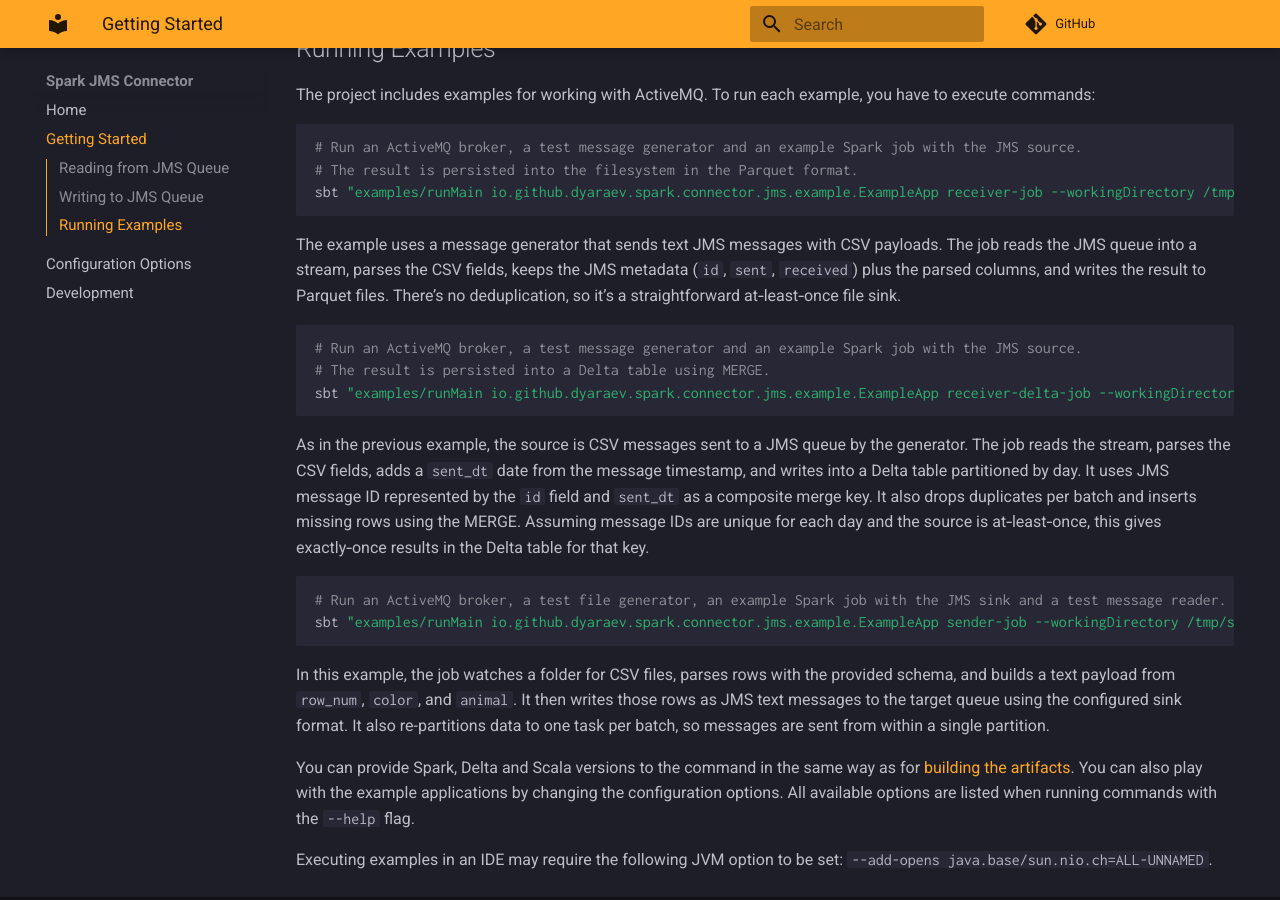
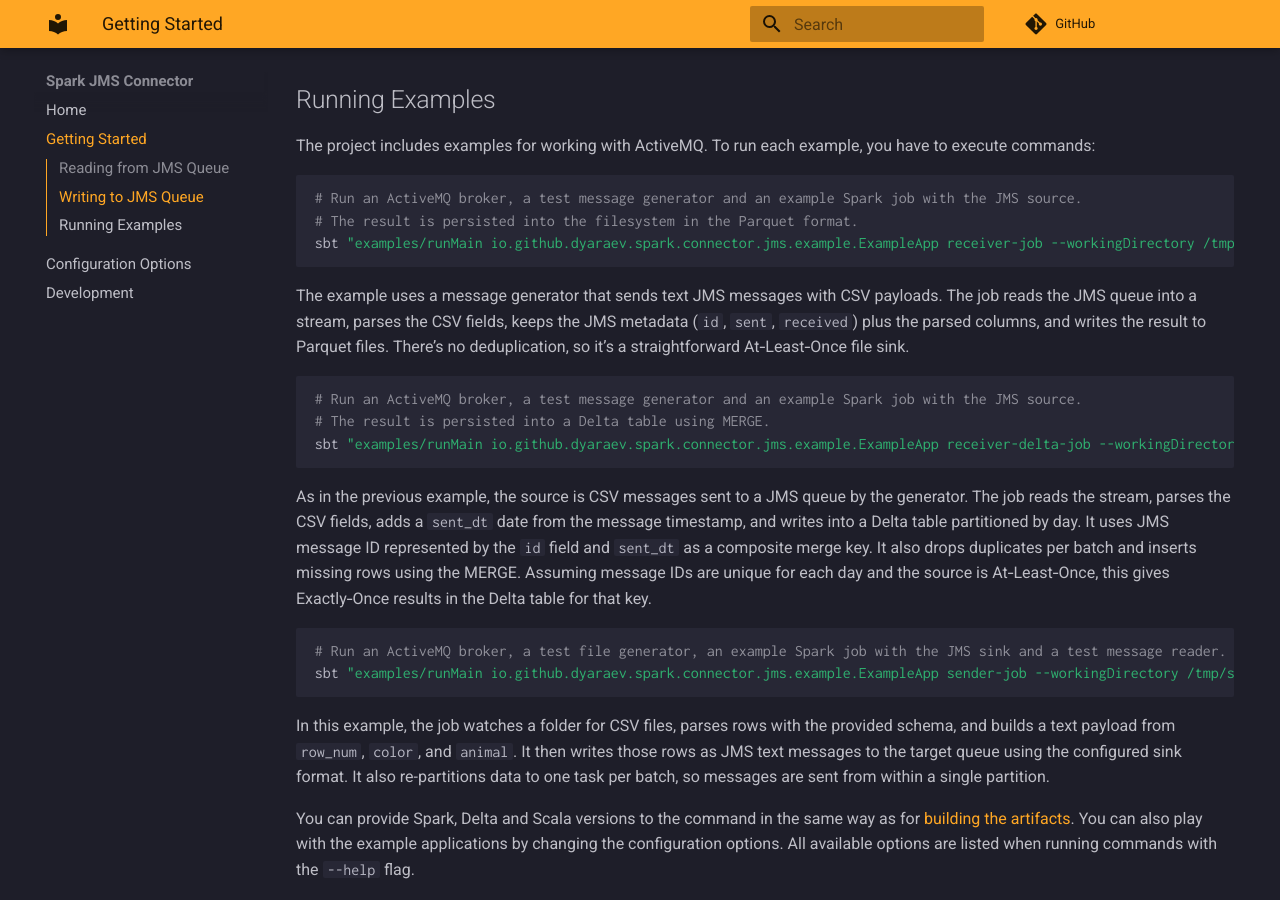
Before and after one commit to dyaraev/spark-jms-connector, an MkDocs documentation site: the page built from docs/getting-started.md, in a window 1280 px wide and 900 px high, scrolled down 1926 px. Built offline with MkDocs 1.6.1 and Material for MkDocs 9.7.7, drawn with Linux system fonts in a browser that asks for light colours; plug-ins that fetch from the network failed and are left out; comment, search, counter and statistics services are not loaded; some of the changed text lies outside the part shown.

Commit message:
docs: minor fixes and improvements (#87)

````diff
--- a/docs/getting-started.md
+++ b/docs/getting-started.md
@@ -2,7 +2,8 @@
 
 ## Reading from JMS Queue
 
-By default, the JMS source provides `At-Least-Once` delivery guarantee. `Exactly-Once` delivery can be achieved by using specific output formats, for instance, Delta Lake.
+By default, the JMS source provides at-least-once delivery guarantee.
+Exactly-once delivery can be achieved by using specific output formats, for instance, Delta Lake.
 
 The resulting DataFrame schema returned by the source consists of the following fields:
 
@@ -85,7 +89,7 @@
 
 The example uses a message generator that sends text JMS messages with CSV payloads.
 The job reads the JMS queue into a stream, parses the CSV fields, keeps the JMS metadata (`id`, `sent`, `received`) plus the parsed columns, and writes the result to Parquet files.
-There’s no deduplication, so it’s a straightforward at‑least‑once file sink.
+There’s no deduplication, so it’s a straightforward At‑Least‑Once file sink.
 
 ```bash
 # Run an ActiveMQ broker, a test message generator and an example Spark job with the JMS source.
@@ -97,7 +101,7 @@
 The job reads the stream, parses the CSV fields, adds a `sent_dt` date from the message timestamp, and writes into a Delta table partitioned by day.
 It uses JMS message ID represented by the `id` field and `sent_dt` as a composite merge key.
 It also drops duplicates per batch and inserts missing rows using the MERGE.
-Assuming message IDs are unique for each day and the source is at‑least‑once, this gives exactly‑once results in the Delta table for that key.
+Assuming message IDs are unique for each day and the source is At‑Least‑Once, this gives Exactly‑Once results in the Delta table for that key.
 
 ```bash
 # Run an ActiveMQ broker, a test file generator, an example Spark job with the JMS sink and a test message reader.
````
Also changed, not shown: other parts of docs/getting-started.md (+4 -1 lines), docs/development.md (+3 -3 lines), docs/index.md (+1 -1 lines).
